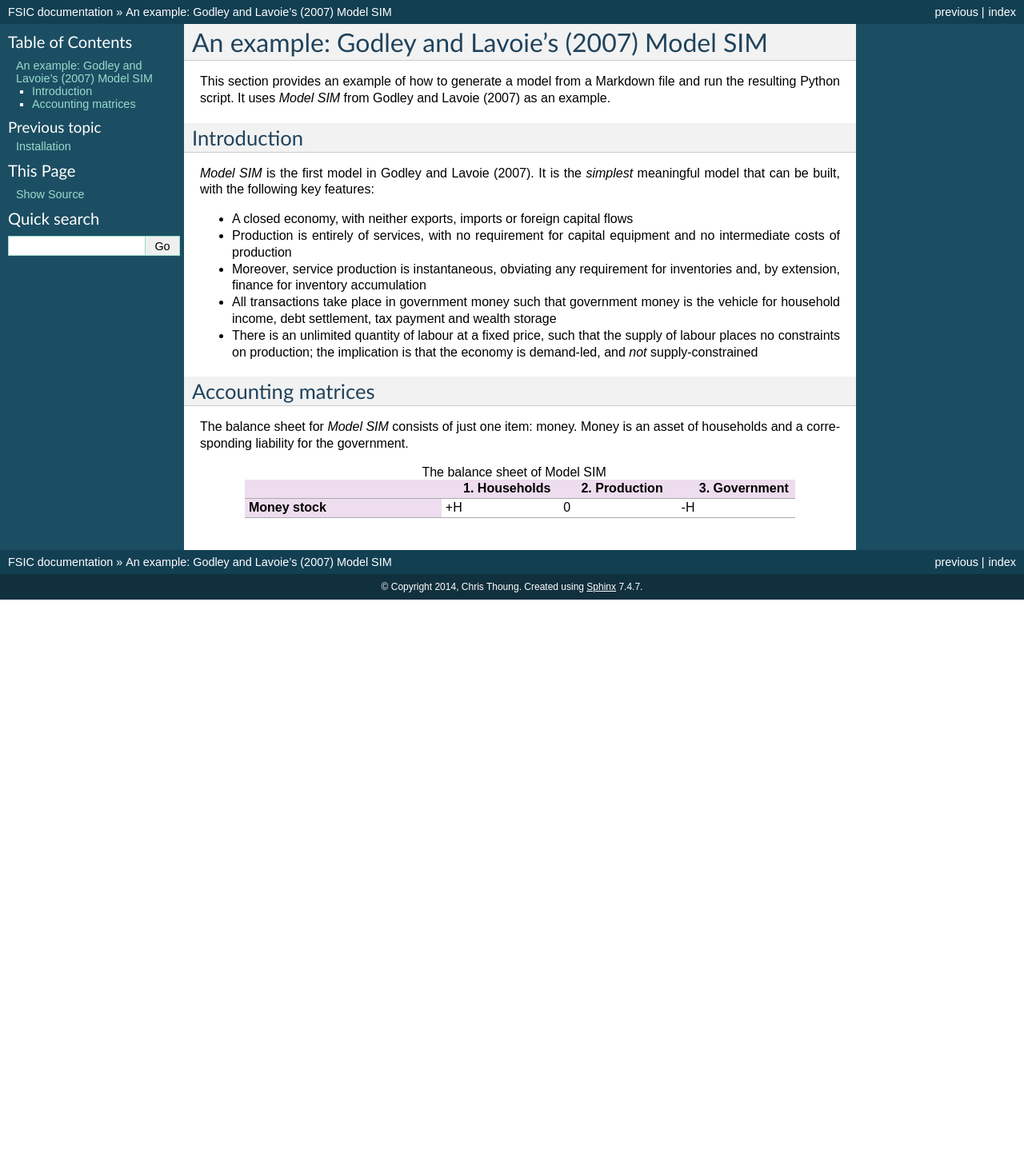
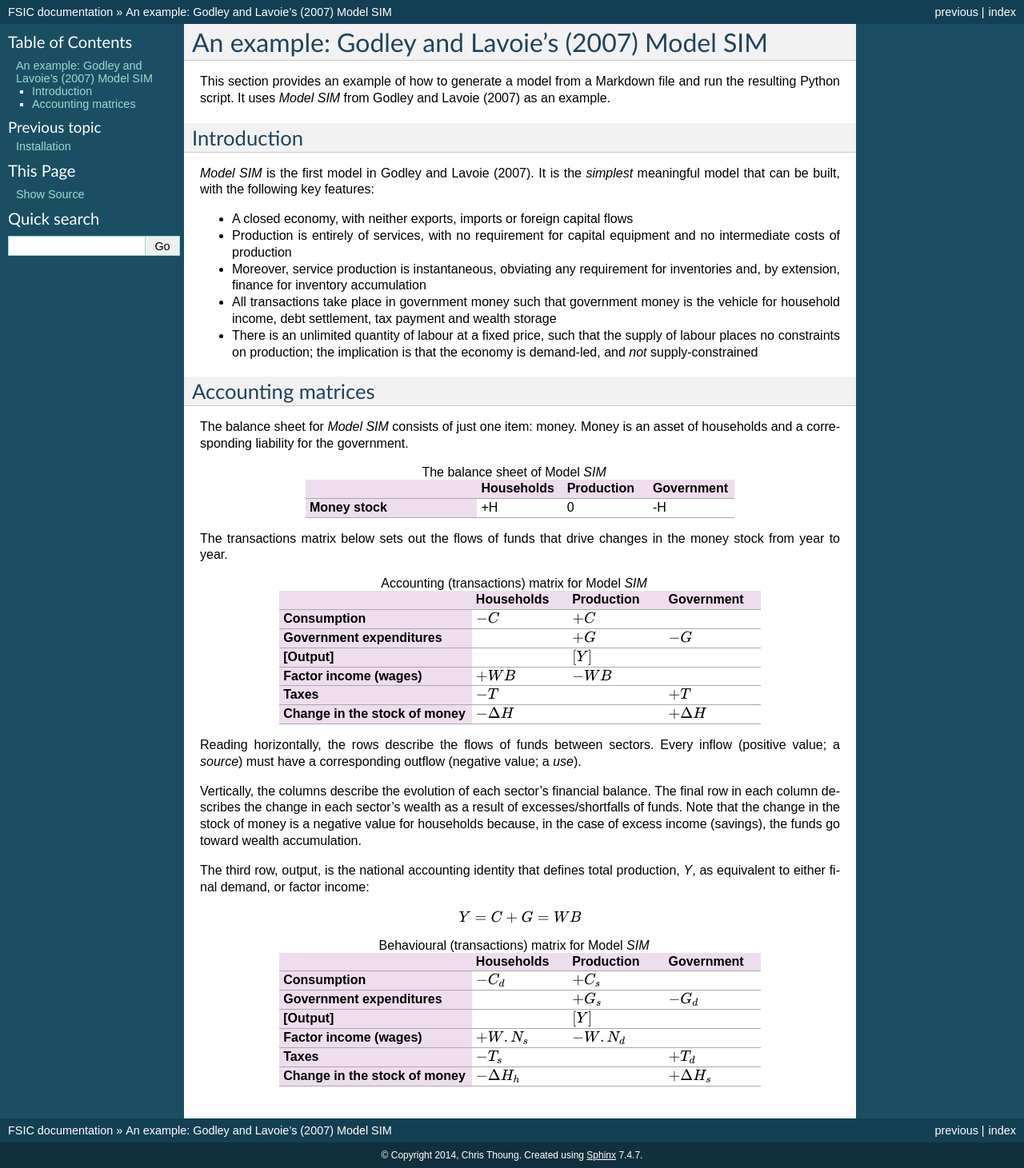
Before and after one commit to ChrisThoung/fsic-archive, a Sphinx documentation site: the page built from doc/source/example.rst, in a window 1280 px wide. Shown: the whole page at 80% size. Built offline with Sphinx 7.4.7, drawn with Linux system fonts in a browser that asks for light colours; the version number could not be read and is left out; before the commit the page ends 900 px from its top, so only the background shows below that.

Commit message:
Add Table 3.1 and add Tables 3.2 and 3.3
[ci skip]

```diff
--- a/doc/source/example.rst
+++ b/doc/source/example.rst
@@ -38,9 +38,75 @@ Accounting matrices
 The balance sheet for *Model SIM* consists of just one item: money. Money is an
 asset of households and a corresponding liability for the government.
 
-.. csv-table:: The balance sheet of Model SIM
-   :header: "", "1. Households", "2. Production", "3. Government"
+.. csv-table:: The balance sheet of Model *SIM*
+   :header: "", Households, Production, Government
    :stub-columns: 1
-   :widths: 25, 15, 15, 15
+   :widths: 30, 15, 15, 15
 
-   "Money stock", "+H", 0, "-H"
+   Money stock, +H, 0, -H
+
+The transactions matrix below sets out the flows of funds that drive changes in
+the money stock from year to year.
+
+.. csv-table:: Accounting (transactions) matrix for Model *SIM*
+   :header: "", Households, Production, Government
+   :stub-columns: 1
+   :widths: 30, 15, 15, 15
+
+   Consumption, |-C|, |+C|, ""
+   Government expenditures, "", |+G|, |-G|
+   [Output], "", |[Y]|, ""
+   Factor income (wages), |+WB|, |-WB|, ""
+   Taxes, |-T|, "", |+T|
+   Change in the stock of money, |-D(H)|, "", |+D(H)|
+
+.. |-C| replace:: :math:`-C`
+.. |+C| replace:: :math:`+C`
+.. |-G| replace:: :math:`-G`
+.. |+G| replace:: :math:`+G`
+.. |[Y]| replace:: :math:`[Y]`
+.. |-WB| replace:: :math:`-WB`
+.. |+WB| replace:: :math:`+WB`
+.. |-T| replace:: :math:`-T`
+.. |+T| replace:: :math:`+T`
+.. |-D(H)| replace:: :math:`- \Delta H`
+.. |+D(H)| replace:: :math:`+ \Delta H`
+
+Reading horizontally, the rows describe the flows of funds between
+sectors. Every inflow (positive value; a *source*) must have a corresponding
+outflow (negative value; a *use*).
+
+Vertically, the columns describe the evolution of each sector's financial
+balance. The final row in each column describes the change in each sector's
+wealth as a result of excesses/shortfalls of funds. Note that the change in the
+stock of money is a negative value for households because, in the case of excess
+income (savings), the funds go toward wealth accumulation.
+
+The third row, output, is the national accounting identity that defines total
+production, *Y*, as equivalent to either final demand, or factor income:
+
+.. math::
+   Y = C + G = WB
+
+.. csv-table:: Behavioural (transactions) matrix for Model *SIM*
+   :header: "", Households, Production, Government
+   :stub-columns: 1
+   :widths: 30, 15, 15, 15
+
+   Consumption, |-Cd|, |+Cs|, ""
+   Government expenditures, "", |+Gs|, |-Gd|
+   [Output], "", |[Y]|, ""
+   Factor income (wages), |+W.Ns|, |-W.Nd|, ""
+   Taxes, |-Ts|, "", |+Td|
+   Change in the stock of money, |-D(Hh)|, "", |+D(Hs)|
+
+.. |-Cd| replace:: :math:`-C_d`
+.. |+Cs| replace:: :math:`+C_s`
+.. |-Gd| replace:: :math:`-G_d`
+.. |+Gs| replace:: :math:`+G_s`
+.. |+W.Ns| replace:: :math:`+W.N_s`
+.. |-W.Nd| replace:: :math:`-W.N_d`
+.. |-Ts| replace:: :math:`-T_s`
+.. |+Td| replace:: :math:`+T_d`
+.. |-D(Hh)| replace:: :math:`- \Delta H_h`
+.. |+D(Hs)| replace:: :math:`+ \Delta H_s`
```
